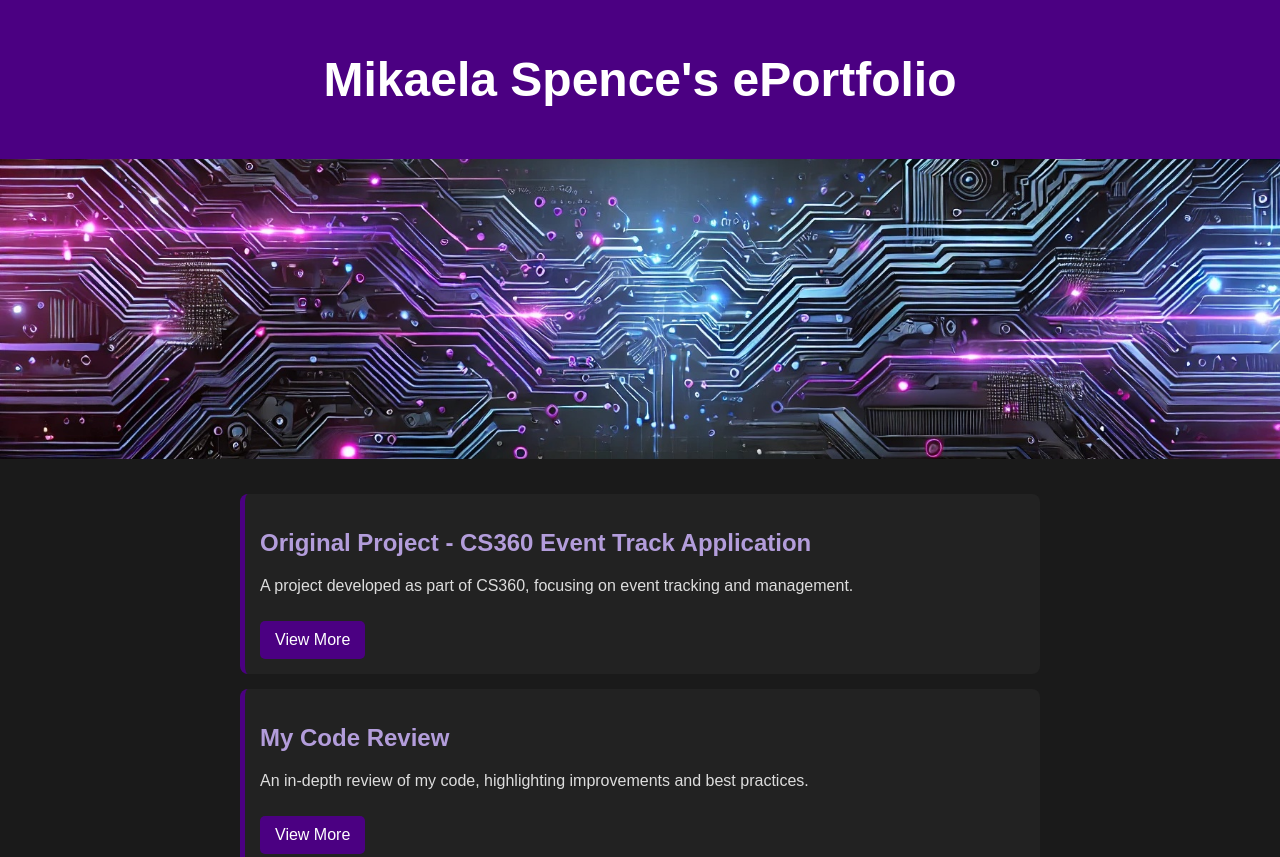
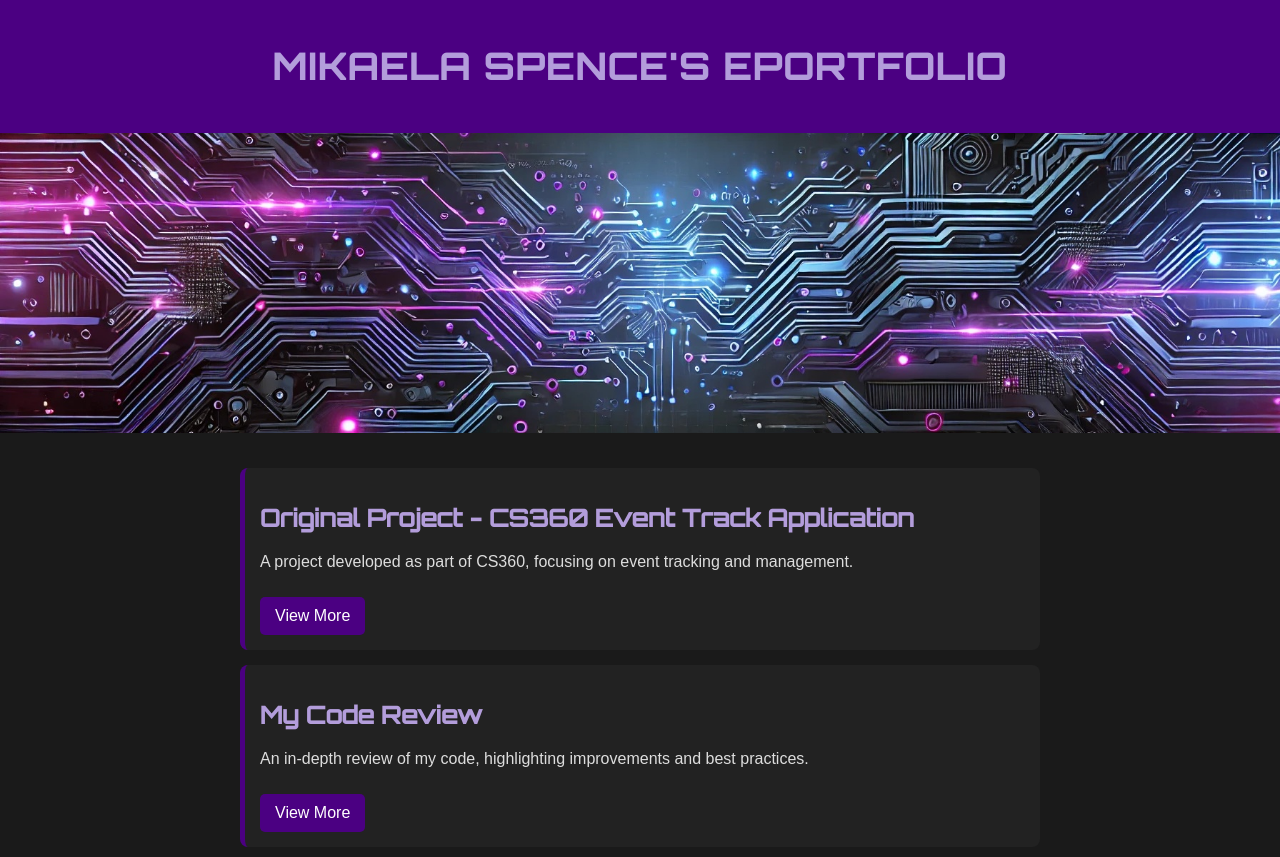
Before and after one commit to Mikaelaspence/mikaelaspence.github.io, a plain HTML site: page index.html in a window 1280 px wide. Shown: the top 857 px of the page. Drawn offline with Linux system fonts and the light colour scheme.

Commit message:
Update index.html

```diff
--- a/index.html
+++ b/index.html
@@ -4,6 +4,10 @@
     <meta charset="UTF-8">
     <meta name="viewport" content="width=device-width, initial-scale=1.0">
     <title>Mikaela Spence's ePortfolio</title>
+
+    <!-- Google Font for Orbitron -->
+    <link href="https://fonts.googleapis.com/css2?family=Orbitron:wght@500&display=swap" rel="stylesheet">
+
     <style>
         /* General Styles */
         body {
@@ -15,12 +19,20 @@
             text-align: center;
         }
 
-        /* Header */
+        /* Header with Stylized Title */
         header {
             background-color: #4b0082; /* Dark purple */
             color: white;
             padding: 20px 0;
             font-size: 24px;
+        }
+
+        header h1 {
+            font-family: 'Orbitron', sans-serif;
+            font-size: 36px;
+            letter-spacing: 2px;
+            text-transform: uppercase;
+            color: #b39ddb;
         }
 
         /* Banner Section - Now Smaller */
@@ -47,8 +59,11 @@
             text-align: left;
         }
 
+        /* Apply Orbitron to Project Titles */
         .project h2 {
-            color: #b39ddb; /* Lighter purple */
+            font-family: 'Orbitron', sans-serif;
+            color: #b39ddb;
+            font-size: 24px;
         }
 
         .project p {
```
